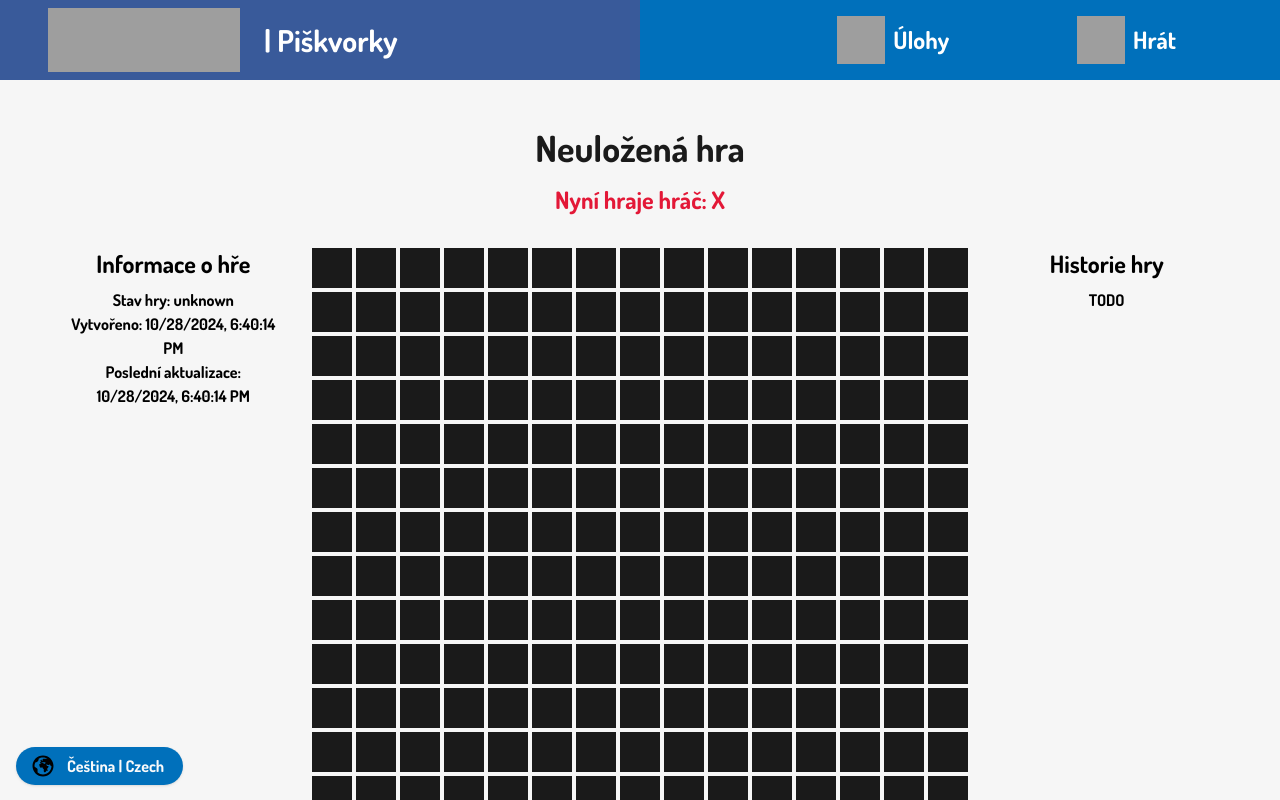
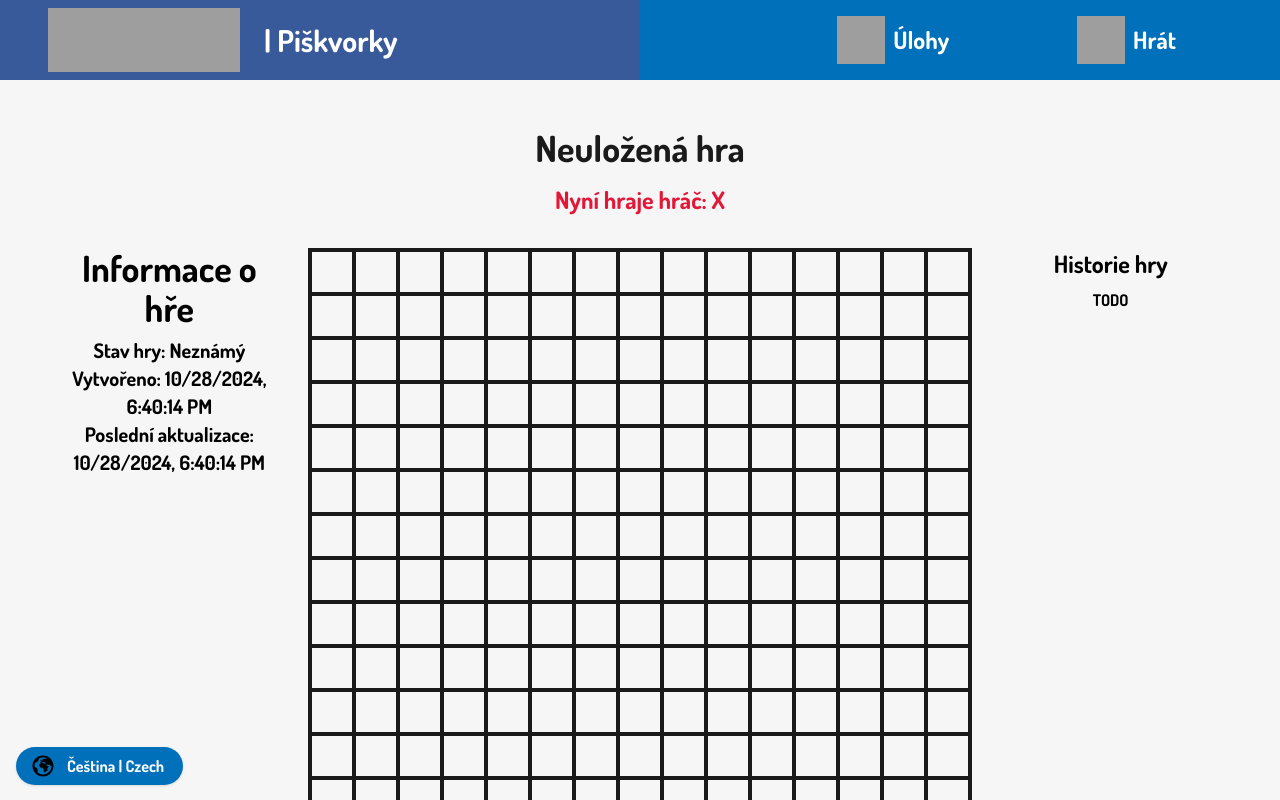
Before and after one commit to Jiraxd/TdA25-SUISEI-SQUAD, a Next.js app in the folder FE/tda25-fe/: page /game in a window 1280 px wide. Shown: the top 800 px of the page. Built offline with nearby package versions, Linux system fonts and the light colour scheme; grey boxes are pictures that could not be loaded.

Commit message:
Design changes for /game and /games, new translations,

```diff
--- a/FE/tda25-fe/src/app/game/page.tsx
+++ b/FE/tda25-fe/src/app/game/page.tsx
@@ -5,8 +5,6 @@ import { usePathname } from "next/navigation";
 import { motion, useAnimation } from "framer-motion";
 import { Button } from "@/components/ui/button";
 import { Input } from "@/components/ui/input";
-
-import { v4 as uuidv4 } from "uuid";
 import { Game } from "@/models/Game";
 import {
   Select,
@@ -60,7 +58,7 @@ export default function GamePage() {
       const emptyBoard = Array.from({ length: 15 }, () => Array(15).fill(""));
 
       setGame({
-        uuid: uuidv4(),
+        uuid: "none",
         createdAt: new Date().toISOString(),
         updatedAt: new Date().toISOString(),
         name: language === "EN" ? "Untitled Game" : "Neuložená hra",
@@ -137,9 +135,11 @@ export default function GamePage() {
   }
 
   return (
-    <div
+    <motion.div
       className="font-[family-name:var(--font-dosis-bold)] flex flex-col items-center justify-center pt-12"
       style={{ backgroundColor: "var(--whitelessbright)" }}
+      initial={{ opacity: 0 }}
+      animate={{ opacity: 1 }}
     >
       {!game ? (
         <div>
@@ -175,12 +175,13 @@ export default function GamePage() {
             </div>
           )}
           <div className="flex flex-row justify-center w-full">
-            <div className="text-center text-black w-1/6 mr-8">
-              <h2 className="text-2xl mb-2">
+            <div className="text-center text-black w-1/6 mr-8 text-xl">
+              <h2 className="text-4xl mb-2">
                 {TranslateText("GAME_INFO", language)}
               </h2>
               <p>
-                {TranslateText("STATE", language)} {game.gameState}
+                {TranslateText("STATE", language)}{" "}
+                {TranslateText(game.gameState.toUpperCase(), language)}
               </p>
               <p>
                 {TranslateText("CREATED", language)}
@@ -192,7 +193,11 @@ export default function GamePage() {
               </p>
             </div>
             <motion.div
-              className="grid grid-cols-15 gap-1 mb-4 "
+              className="grid grid-cols-15 gap-1 mb-4 border-4"
+              style={{
+                backgroundColor: "var(--darkshade)",
+                borderColor: "var(--darkshade)",
+              }}
               initial="hidden"
               animate={controls}
               variants={{
@@ -207,9 +212,10 @@ export default function GamePage() {
                 row.map((cell, colIndex) => (
                   <motion.button
                     key={`${rowIndex}-${colIndex}`}
-                    className="w-5 h-5 sm:h-6 sm:w-6 md:w-8 md:h-8 lg:w-10 lg:h-10 xl:h-10 xl:w-10 2xl:h-11 2xl:w-11 3xl:h-14 3xl:w-14 flex items-center justify-center text-4xl font-bold"
+                    className="w-5 h-5 sm:h-6 sm:w-6 md:w-8 md:h-8 lg:w-10 lg:h-10 xl:h-10 xl:w-10 2xl:h-11 2xl:w-11 3xl:h-14 3xl:w-14
+                     flex items-center justify-center 3xl:text-4xl font-bold"
                     style={{
-                      backgroundColor: "var(--darkshade)",
+                      backgroundColor: "var(--whitelessbright)",
                       color:
                         cell === "X"
                           ? "var(--defaultred)"
@@ -218,8 +224,8 @@ export default function GamePage() {
                     onClick={() => {
                       handleClick(rowIndex, colIndex);
                     }}
-                    whileHover={{ scale: 1.1 }}
-                    whileTap={{ scale: 0.9 }}
+                    whileHover={{ scale: 0.95 }}
+                    whileTap={{ scale: 0.85 }}
                   >
                     {cell}
                   </motion.button>
@@ -327,6 +333,6 @@ export default function GamePage() {
           </div>
         </>
       )}
-    </div>
+    </motion.div>
   );
 }
--- a/FE/tda25-fe/src/app/games/page.tsx
+++ b/FE/tda25-fe/src/app/games/page.tsx
@@ -3,9 +3,13 @@
 import { GameCard } from "@/components/games/GameCard";
 import { Pagination } from "@/components/games/Pagination";
 import { useLanguage } from "@/components/languageContext";
-import {  TranslateText } from "@/lib/utils";
+import { LoadingCircle } from "@/components/loadingCircle";
+import { TranslateText } from "@/lib/utils";
 import { Game } from "@/models/Game";
+import { motion } from "framer-motion";
 import { useEffect, useState } from "react";
+
+const ITEMS_PER_PAGE = 15;
 
 export default function Games() {
   const [page, setPage] = useState<number>(1);
@@ -31,31 +35,50 @@ export default function Games() {
     setPage(newPage);
   };
 
+  const totalPages = games ? Math.ceil(games.length / ITEMS_PER_PAGE) : 1;
+
   return (
     <div className="container mx-auto pb-8 font-[family-name:var(--font-dosis-bold)]">
       <div className="flex mb-6 justify-center align-middle items-center w-full">
-        <div
+        <motion.div
+          initial={{ opacity: 0, y: -50 }}
+          animate={{ opacity: 1, y: 0 }}
           className="text-4xl font-bold w-fit text-center p-8 "
           style={{
             color: "var(--defaultred)",
           }}
         >
           {TranslateText("PUZZLES_TO_SOLVE", language)}
+        </motion.div>
       </div>
+      {games === null ? (
+        <div className="flex w-full justify-center align-middle items-center mb-8">
+          <LoadingCircle />
         </div>
-      <div className="grid grid-cols-1 sm:grid-cols-2 md:grid-cols-3 lg:grid-cols-5 gap-4 mb-8">
-        {games === null ? (
-          <></>
       ) : (
+        <motion.div
+          className="grid grid-cols-1 lg:grid-cols-2 2xl:grid-cols-5 gap-4 mb-8"
+          initial={{ opacity: 0, y: -50 }}
+          animate={{ opacity: 1, y: 0 }}
+        >
+          {
             /*TODO make this work with pages */
-          games.map((game: Game) => <GameCard key={game.uuid} game={game} />)
+            games.map((game: Game) => (
+              <GameCard key={game.uuid} game={game} />
+            ))
+          }
+        </motion.div>
       )}
-      </div>
+      <motion.div
+        initial={{ opacity: 0, y: 50 }}
+        animate={{ opacity: 1, y: 0 }}
+      >
         <Pagination
-        totalPages={1}
+          totalPages={totalPages}
           currentPage={page}
           callback={handleChangePage}
         />
+      </motion.div>
     </div>
   );
 }
--- a/FE/tda25-fe/src/components/games/DifficultyDisplay.tsx
+++ b/FE/tda25-fe/src/components/games/DifficultyDisplay.tsx
@@ -1,6 +1,6 @@
 import Image from "next/image";
 
-export default function DifficultyDislay({
+export default function DifficultyDisplay({
   difficulty,
 }: {
   difficulty: string;
--- a/FE/tda25-fe/src/components/games/GameCard.tsx
+++ b/FE/tda25-fe/src/components/games/GameCard.tsx
@@ -15,7 +15,7 @@ import {
 
 import { useRouter } from "next/navigation";
 import { TranslateText } from "@/lib/utils";
-import DifficultyDislay from "./DifficultyDisplay";
+import DifficultyDisplay from "./DifficultyDisplay";
 import { Game } from "@/models/Game";
 import { useLanguage } from "../languageContext";
 
@@ -32,14 +32,14 @@ export function GameCard({ game }: { game: Game }) {
       <CardHeader>
         <CardTitle className="text-lg truncate">{game.name}</CardTitle>
       </CardHeader>
-      <CardContent className="flex-grow">
+      <CardContent className="justify-center align-middle items-center w-full flex">
         <GamePreview board={game.board} />
       </CardContent>
       <CardFooter>
         <div className="flex flex-row items-center w-full gap-2 justify-center">
           <HoverCard openDelay={100} closeDelay={100}>
             <HoverCardTrigger>
-              <DifficultyDislay difficulty={game.difficulty} />
+              <DifficultyDisplay difficulty={game.difficulty} />
             </HoverCardTrigger>
             <HoverCardContent className="p-2 flex items-center justify-center whitespace-nowrap">
               {TranslateText(game.difficulty.toUpperCase(), language)}
--- a/FE/tda25-fe/src/components/games/GamePreview.tsx
+++ b/FE/tda25-fe/src/components/games/GamePreview.tsx
@@ -5,26 +5,27 @@ interface GamePreviewProps {
 export function GamePreview({ board }: GamePreviewProps) {
   return (
     <div
-      className="grid grid-cols-15 gap-px  w-full aspect-square max-w-[240px]"
+      className="grid grid-cols-15 gap-px aspect-square border-2 max-w-[240px] max-h-[240px] w-full"
       style={{
-        backgroundColor: "var(--whitelessbright)",
+        backgroundColor: "var(--darkshade)",
+        borderColor: "var(--darkshade)",
       }}
     >
       {board.flat().map((cell, index) => (
         <div
           key={index}
-          className=" flex items-center justify-center aspect-square max-w-[15px] min-w-[15px]  max-h-[145x] min-h-[15px]"
+          className="flex items-center justify-center aspect-square w-[14px] h-[14px] overflow-hidden"
           style={{
-            backgroundColor: "var(--darkshade)",
+            backgroundColor: "var(--whitelessbright)",
           }}
         >
           {cell && (
             <span
-              className={`text-[0.6rem] font-bold `}
+              className="text-[0.6rem] font-bold"
               style={{
                 color:
                   cell === "X" ? "var(--defaultred)" : "var(--defaultblue)",
-                backgroundColor: "var(--darkshade)",
+                backgroundColor: "var(--whitelessbright)",
               }}
             >
               {cell}
--- a/FE/tda25-fe/src/lib/utils.ts
+++ b/FE/tda25-fe/src/lib/utils.ts
@@ -50,6 +50,10 @@ const translationsCZ: Record<string, string> = {
   NEW_GAME: "Nová hra",
   NAME: "Jméno hry",
   DIFFICULTY: "Obtížnost",
+  UNKNOWN: "Neznámý",
+  OPENING: "Zahájení",
+  MIDGAME: "Rozehráno",
+  ENDGAME: "Koncovka",
 };
 
 const translationsEN: Record<string, string> = {
@@ -85,4 +89,8 @@ const translationsEN: Record<string, string> = {
   NEW_GAME: "New Game",
   NAME: "Game Name",
   DIFFICULTY: "Difficulty",
+  UNKNOWN: "Unknown",
+  OPENING: "Opening",
+  MIDGAME: "Mid-game",
+  ENDGAME: "End-game",
 };
```
Lines whose indentation alone changed are shown as unchanged.
